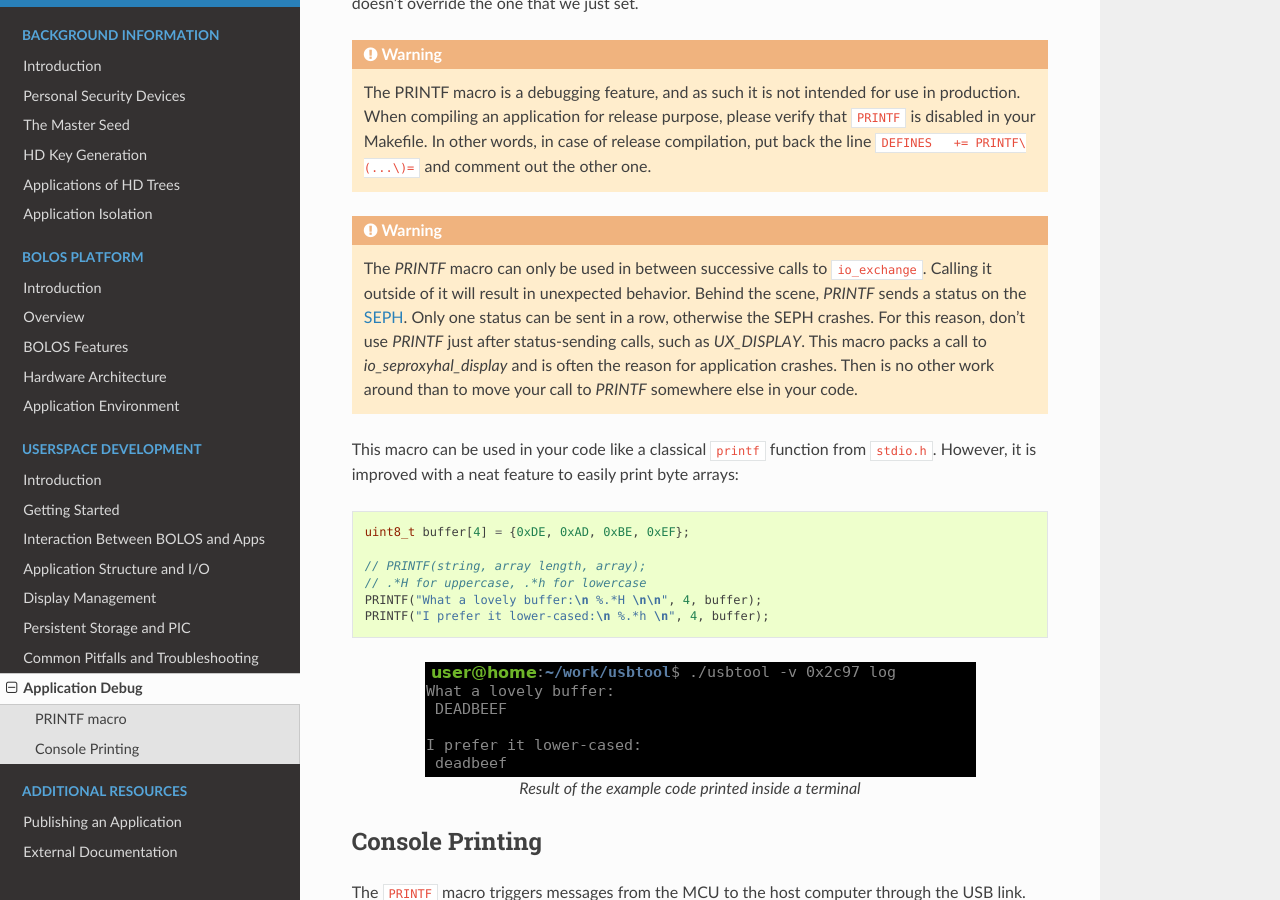
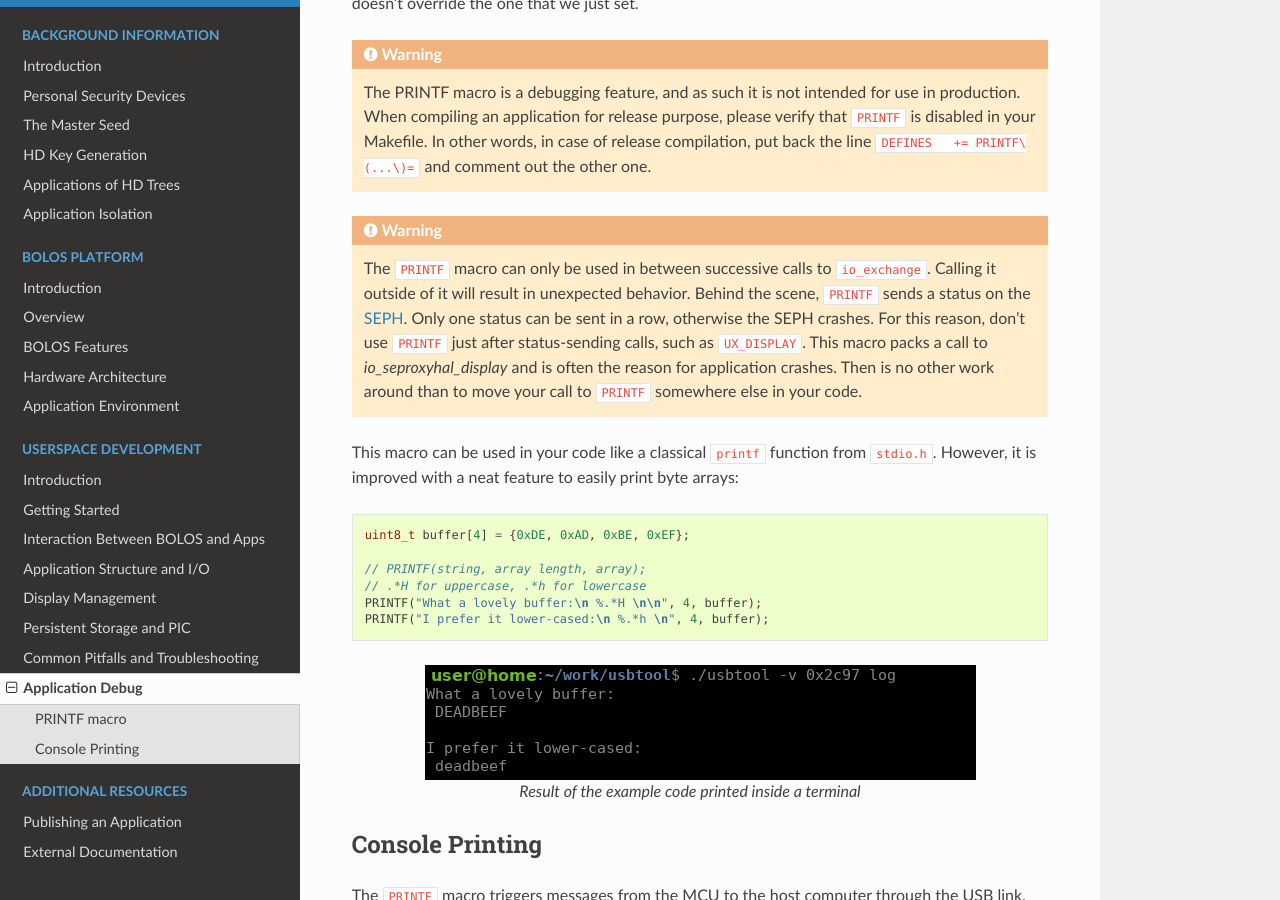
Before and after one commit to LedgerHQ/ledger-dev-doc, a Sphinx documentation site: the page built from source/userspace/debugging.rst, in a window 1280 px wide and 900 px high, scrolled down 1514 px. Built offline with Sphinx 7.4.7 and the Read the Docs theme 2.0.0, drawn with Linux system fonts in a browser that asks for light colours.

Commit message:
fix a few double back-quotes

```diff
--- a/source/userspace/debugging.rst
+++ b/source/userspace/debugging.rst
@@ -63,7 +63,7 @@ Check if ``PRINTF`` is already defined somewhere else in your Makefile, and comm
    When compiling an application for release purpose, please verify that ``PRINTF`` is disabled in your Makefile. In other words, in case of release compilation, put back the line ``DEFINES   += PRINTF\(...\)=`` and comment out the other one.
 
 .. warning::
-   The `PRINTF` macro can only be used in between successive calls to ``io_exchange``. Calling it outside of it will result in unexpected behavior. Behind the scene, `PRINTF` sends a status on the `SEPH <https://ledger.readthedocs.io/en/latest/bolos/hardware_architecture.html#seproxyhal>`_. Only one status can be sent in a row, otherwise the SEPH crashes. For this reason, don't use `PRINTF` just after status-sending calls, such as `UX_DISPLAY`. This macro packs a call to `io_seproxyhal_display` and is often the reason for application crashes. Then is no other work around than to move your call to `PRINTF` somewhere else in your code.
+   The ``PRINTF`` macro can only be used in between successive calls to ``io_exchange``. Calling it outside of it will result in unexpected behavior. Behind the scene, ``PRINTF`` sends a status on the `SEPH <https://ledger.readthedocs.io/en/latest/bolos/hardware_architecture.html#seproxyhal>`_. Only one status can be sent in a row, otherwise the SEPH crashes. For this reason, don't use ``PRINTF`` just after status-sending calls, such as ``UX_DISPLAY``. This macro packs a call to `io_seproxyhal_display` and is often the reason for application crashes. Then is no other work around than to move your call to ``PRINTF`` somewhere else in your code.
 
 This macro can be used in your code like a classical ``printf`` function from ``stdio.h``.
 However, it is improved with a neat feature to easily print byte arrays:
```
